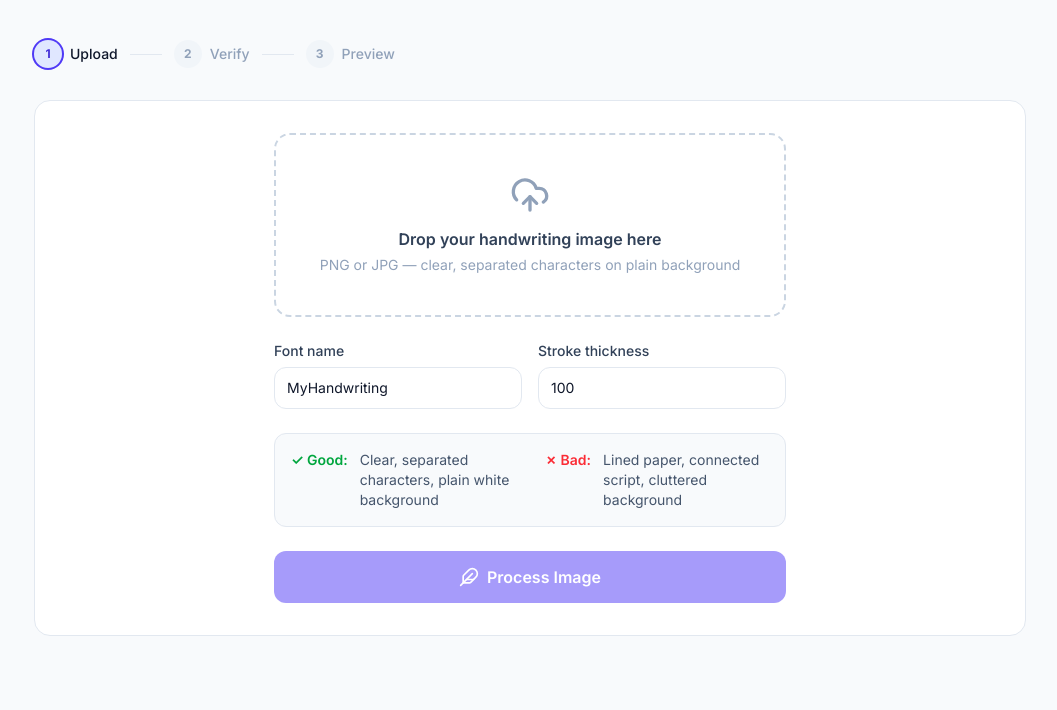
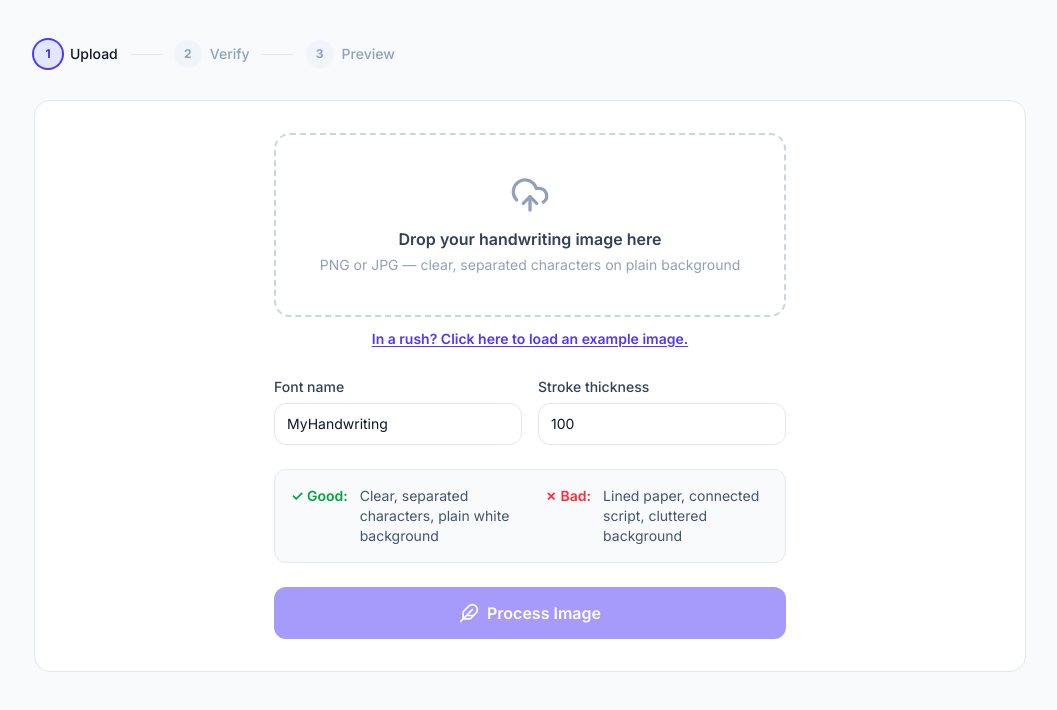
Before and after one commit to ANKIT-KANDULNA/WriteLikeMeAI, a Next.js app in the folder frontend/: page /create in a window 1280 px wide. Shown: the top 710 px of the page, without its empty margins (110-1167 px from the left). Built offline with nearby package versions, Linux system fonts and the light colour scheme; no server answers.

Commit message:
Removed pycache and added example image button

```diff
--- a/frontend/app/create/page.tsx
+++ b/frontend/app/create/page.tsx
@@ -90,6 +90,23 @@ function UploadStep() {
     }
   };
 
+  const loadExampleImage = async () => {
+    setLoading(true);
+    setError(null);
+    try {
+      const res = await fetch("/good_example.jpg");
+      if (!res.ok) throw new Error("Could not fetch example image.");
+      const blob = await res.blob();
+      const exampleFile = new File([blob], "example_handwriting.jpg", { type: "image/jpeg" });
+      handleFile(exampleFile);
+    } catch (err) {
+      console.error(err);
+      setError("Failed to load example image.");
+    } finally {
+      setLoading(false);
+    }
+  };
+
   return (
     <div className="flex flex-col gap-6 max-w-lg mx-auto w-full">
       <div
@@ -125,6 +142,12 @@ function UploadStep() {
             <p className="text-sm text-slate-400 mt-1">PNG or JPG — clear, separated characters on plain background</p>
           </div>
         )}
+      </div>
+
+      <div className="flex justify-center -mt-3 mb-1">
+         <button onClick={(e) => { e.preventDefault(); loadExampleImage(); }} className="text-sm font-semibold text-indigo-600 hover:text-indigo-700 dark:text-indigo-400 dark:hover:text-indigo-300 underline underline-offset-2 transition-colors">
+            In a rush? Click here to load an example image.
+         </button>
       </div>
 
       <div className="grid grid-cols-2 gap-4">
--- a/frontend/app/create/preview/[id]/page.tsx
+++ b/frontend/app/create/preview/[id]/page.tsx
@@ -283,18 +283,26 @@ export default function PreviewPage() {
     if (!fontResult) return;
     setFontLoaded(false);
 
-    const loadFont = (url: string, fontName: string) => {
-      const face = new FontFace(fontName, `url(${url})`);
+    const loadFont = (urlOrData: string, fontName: string) => {
+      const face = new FontFace(fontName, `url(${urlOrData})`);
       return face.load().then((f) => {
         document.fonts.add(f);
         return fontName;
-      }).catch(() => null);
+      }).catch((err) => {
+        console.error("Font load error:", err);
+        return null;
+      });
     };
 
     const fontName = `MyHandwriting-${fontResult.fontId}`;
-    loadFont(`/generated-fonts/${fontResult.fontId}.woff2`, fontName).then((loadedName) => {
+
+    // Prefer base64 strings if available (crucial for deployment where frontend/backend are split)
+    const woff2Source = fontResult.woff2B64 ? `data:font/woff2;charset=utf-8;base64,${fontResult.woff2B64}` : (fontResult.woff2Url || `/generated-fonts/${fontResult.fontId}.woff2`);
+    const ttfSource = fontResult.ttfB64 ? `data:font/truetype;charset=utf-8;base64,${fontResult.ttfB64}` : (fontResult.ttfUrl || `/generated-fonts/${fontResult.fontId}.ttf`);
+
+    loadFont(woff2Source, fontName).then((loadedName) => {
         if (loadedName) setFontLoaded(true);
-        else loadFont(`/generated-fonts/${fontResult.fontId}.ttf`, fontName).then(() => setFontLoaded(true));
+        else loadFont(ttfSource, fontName).then(() => setFontLoaded(true));
     });
 
     return () => { if (userFaceRef.current) document.fonts.delete(userFaceRef.current); };
--- a/frontend/auth.ts
+++ b/frontend/auth.ts
@@ -6,6 +6,7 @@ import { prisma } from "@/lib/prisma"
 import bcrypt from "bcryptjs"
 
 export const { handlers, auth, signIn, signOut } = NextAuth({
+  trustHost: true,
   adapter: PrismaAdapter(prisma),
   session: { strategy: "jwt" },
   pages: {
```
Also changed, not shown: frontend/public/good_example.jpg (added).
